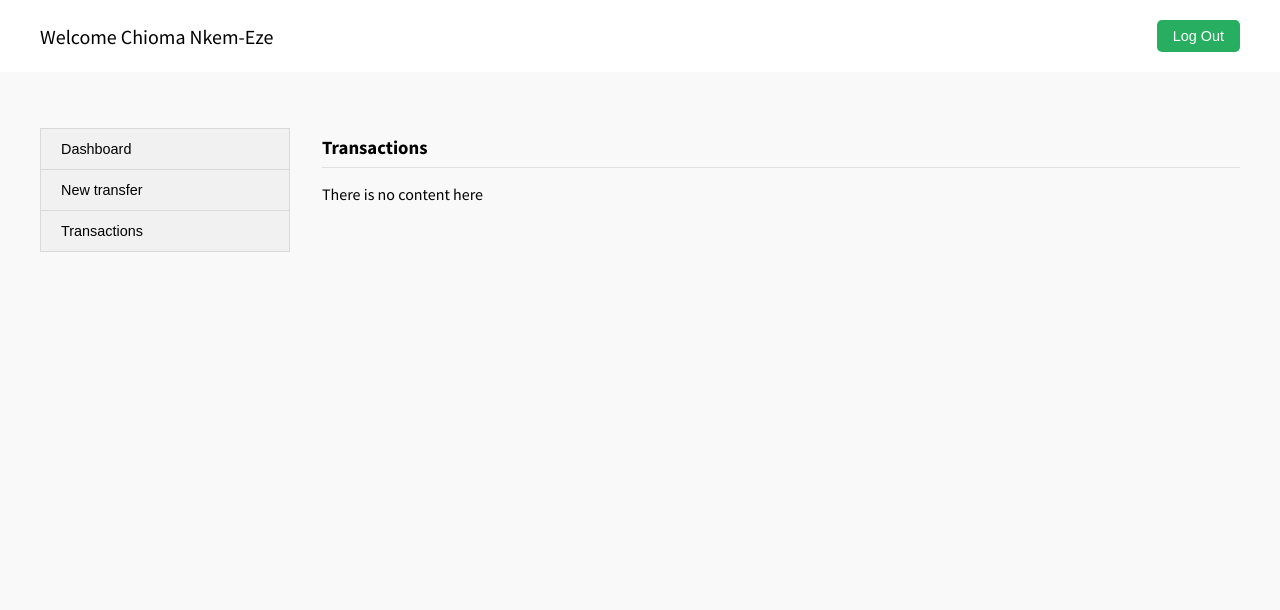
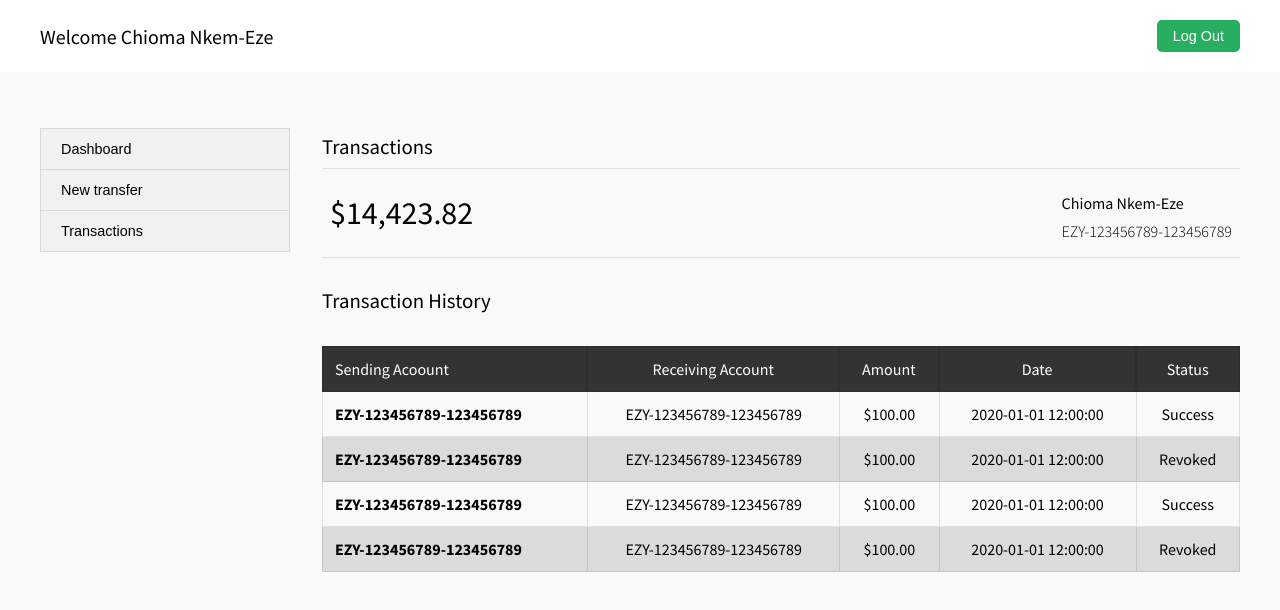
Before and after one commit to Sysmod-2021/bankappfrontend, a React (Create React App) app: page / in a window 1280 px wide. Both pictures are taken after a click on the button "Transactions". Shown: the top 610 px of the page. Built offline with nearby package versions, Linux system fonts and the light colour scheme.

Commit message:
[WIP - finished ui for transactions]

```diff
--- a/src/components/AppWrap.js
+++ b/src/components/AppWrap.js
@@ -5,22 +5,20 @@
   return (
     <StyledContainer>
       <NavBar name={name} />
-            <StyledContentWrap>
-                {children}
-            </StyledContentWrap>
+      <StyledContentWrap>{children}</StyledContentWrap>
     </StyledContainer>
-    )
-}
+  );
+};
 
 export default AppWrap;
 
 const StyledContainer = styled.div`
-    height: 100vh;
+  min-height: 100vh;
   overflow: hidden;
-`
+`;
 
 const StyledContentWrap = styled.div`
-    background: ${props => props.theme.color.background};
+  background: ${(props) => props.theme.color.background};
   padding: 1.5rem;
   min-height: 100vh;
-`
+`;
--- /dev/null
+++ b/src/components/transactions/Dashboard.js
@@ -0,0 +1,53 @@
+import styled from "styled-components";
+
+const Dashboard = ({ balance, customerName, accountNumber }) => {
+  return (
+    <StyledWrap>
+      <div class="wrapper">
+        <div>
+          <p class="balance">${balance.toLocaleString()}</p>
+        </div>
+        <div>
+          <p> {customerName}</p>
+          <p class="acc"> {accountNumber}</p>
+        </div>
+      </div>
+    </StyledWrap>
+  );
+};
+
+export default Dashboard;
+
+const StyledWrap = styled.div`
+  .wrapper {
+    display: flex;
+    justify-content: space-between;
+    flex-direction: column;
+    padding: 0.5em;
+    border-bottom: 1px solid rgba(0, 0, 0, 0.1);
+  }
+
+  p {
+    margin-bottom: 0.5em;
+  }
+
+  .balance {
+    font-size: 2em;
+    font-weight: 400;
+  }
+
+  .acc {
+    font-weight: 300;
+  }
+
+  @media (min-width: 750px) {
+    .tab {
+      max-width: 250px;
+      margin-bottom: 0;
+    }
+
+    .wrapper {
+      flex-direction: row;
+    }
+  }
+`;
--- /dev/null
+++ b/src/components/transactions/History.js
@@ -0,0 +1,236 @@
+import styled from "styled-components";
+
+const History = ({ transactions }) => {
+  const transactionsList = transactions.map((transaction) => (
+    <tr key={transaction.id}>
+      <th scope="row">{transaction.sendingAccount}</th>
+      <td>{transaction.receivingAccount}</td>
+      <td>${transaction.amount}</td>
+      <td>
+        {transaction.date} {transaction.time}
+      </td>
+      <td>{transaction.status}</td>
+    </tr>
+  ));
+  return (
+    <StyledWrap>
+      <div class="transactions-wapper">
+        <h2>Transaction History</h2>
+        <div class="transactions-container">
+          <table class="responsive-table">
+            <thead>
+              <tr>
+                <th scope="col">Sending Acoount</th>
+                <th scope="col">Receiving Account</th>
+                <th scope="col">Amount</th>
+                <th scope="col">Date</th>
+                <th scope="col">Status</th>
+              </tr>
+            </thead>
+            <tbody class="table-row">{transactionsList}</tbody>
+          </table>
+        </div>
+      </div>
+    </StyledWrap>
+  );
+};
+
+export default History;
+
+const StyledWrap = styled.div`
+  .transactions-wapper h2 {
+    width: 100%;
+    margin-top: 30px;
+    font-weight: 400;
+    font-size: 1.3rem;
+  }
+
+  .transactions-container {
+    margin: 5% 3%;
+
+    @media (min-width: 48em) {
+      margin: 2%;
+    }
+
+    @media (min-width: 75em) {
+      margin: 2em auto;
+      max-width: 75em;
+    }
+  }
+
+  .responsive-table {
+    width: 100%;
+    margin-bottom: 1.5em;
+    border-spacing: 0;
+
+    @media (min-width: 48em) {
+      font-size: 0.9em;
+    }
+
+    @media (min-width: 62em) {
+      font-size: 1em;
+    }
+
+    thead {
+      // Accessibly hide <thead> on narrow viewports
+      position: absolute;
+      clip: rect(1px 1px 1px 1px); /* IE6, IE7 */
+      padding: 0;
+      border: 0;
+      height: 1px;
+      width: 1px;
+      overflow: hidden;
+
+      @media (min-width: 48em) {
+        // Unhide <thead> on wide viewports
+        position: relative;
+        clip: auto;
+        height: auto;
+        width: auto;
+        overflow: auto;
+      }
+
+      th {
+        background-color: #333333;
+        border: 1px solid ${(props) => props.theme.color.outline};
+        font-weight: normal;
+        text-align: center;
+        color: white;
+
+        &:first-of-type {
+          text-align: left;
+        }
+      }
+    }
+
+    // Set these items to display: block for narrow viewports
+    tbody,
+    tr,
+    th,
+    td {
+      display: block;
+      padding: 0;
+      text-align: left;
+      white-space: normal;
+    }
+
+    tr {
+      @media (min-width: 48em) {
+        // Undo display: block
+        display: table-row;
+      }
+    }
+
+    th,
+    td {
+      padding: 0.5em;
+      vertical-align: middle;
+
+      @media (min-width: 30em) {
+        padding: 0.75em 0.5em;
+      }
+
+      @media (min-width: 48em) {
+        // Undo display: block
+        display: table-cell;
+        padding: 0.5em;
+      }
+
+      @media (min-width: 62em) {
+        padding: 0.75em 0.5em;
+      }
+
+      @media (min-width: 75em) {
+        padding: 0.75em;
+      }
+    }
+
+    tfoot {
+      font-size: 0.8em;
+      font-style: italic;
+
+      @media (min-width: 62em) {
+        font-size: 0.9em;
+      }
+    }
+
+    tbody {
+      @media (min-width: 48em) {
+        // Undo display: block
+        display: table-row-group;
+      }
+
+      tr {
+        margin-bottom: 1em;
+
+        @media (min-width: 48em) {
+          // Undo display: block
+          display: table-row;
+          border-width: 1px;
+        }
+
+        &:last-of-type {
+          margin-bottom: 0;
+        }
+
+        &:nth-of-type(even) {
+          @media (min-width: 48em) {
+            background-color: rgba(0, 0, 0, 0.12);
+          }
+        }
+      }
+
+      th[scope="row"] {
+        background-color: #333333;
+        color: white;
+
+        @media (min-width: 30em) {
+          border-left: 1px solid ${(props) => props.theme.color.outline};
+          border-bottom: 1px solid ${(props) => props.theme.color.outline};
+        }
+
+        @media (min-width: 48em) {
+          background-color: transparent;
+          color: rgba(0, 0, 0.87);
+          text-align: left;
+        }
+      }
+
+      td {
+        text-align: right;
+
+        @media (min-width: 48em) {
+          border-left: 1px solid ${(props) => props.theme.color.outline};
+          border-bottom: 1px solid ${(props) => props.theme.color.outline};
+          text-align: center;
+        }
+
+        &:last-of-type {
+          @media (min-width: 48em) {
+            border-right: 1px solid ${(props) => props.theme.color.outline};
+          }
+        }
+      }
+
+      td[data-type="currency"] {
+        text-align: right;
+      }
+
+      td[data-title]:before {
+        content: attr(data-title);
+        float: left;
+        font-size: 0.8em;
+        color: rgba(0, 0, 0, 0.54);
+
+        @media (min-width: 30em) {
+          font-size: 0.9em;
+        }
+
+        @media (min-width: 48em) {
+          // Don’t show data-title labels
+          content: none;
+        }
+      }
+    }
+  }
+`;
--- /dev/null
+++ b/src/components/transactions/index.js
@@ -0,0 +1,60 @@
+import { useState } from "react";
+import History from "./History";
+import Dashboard from "./Dashboard";
+
+const Transactions = () => {
+  const [balance] = useState(14423.82);
+  const [customerName] = useState("Chioma Nkem-Eze");
+  const [accountNumber] = useState("EZY-123456789-123456789");
+  const [transactions] = useState([
+    {
+      id: 1,
+      sendingAccount: "EZY-123456789-123456789",
+      receivingAccount: "EZY-123456789-123456789",
+      amount: "100.00",
+      date: "2020-01-01",
+      time: "12:00:00",
+      status: "Success",
+    },
+    {
+      id: 2,
+      sendingAccount: "EZY-123456789-123456789",
+      receivingAccount: "EZY-123456789-123456789",
+      amount: "100.00",
+      date: "2020-01-01",
+      time: "12:00:00",
+      status: "Revoked",
+    },
+    {
+      id: 3,
+      sendingAccount: "EZY-123456789-123456789",
+      receivingAccount: "EZY-123456789-123456789",
+      amount: "100.00",
+      date: "2020-01-01",
+      time: "12:00:00",
+      status: "Success",
+    },
+    {
+      id: 4,
+      sendingAccount: "EZY-123456789-123456789",
+      receivingAccount: "EZY-123456789-123456789",
+      amount: "100.00",
+      date: "2020-01-01",
+      time: "12:00:00",
+      status: "Revoked",
+    },
+  ]);
+
+  return (
+    <div>
+      <Dashboard
+        balance={balance}
+        customerName={customerName}
+        accountNumber={accountNumber}
+      />
+      <History transactions={transactions} />
+    </div>
+  );
+};
+
+export default Transactions;
--- a/src/screens/user/Home.js
+++ b/src/screens/user/Home.js
@@ -4,28 +4,32 @@
 import tablinks from "./tablinks";
 import AppWrap from "../../components/AppWrap";
 
-
 const HomeScreen = () => {
-
-  const [activeTab, setActiveTab] = useState(0)
+  const [activeTab, setActiveTab] = useState(0);
   const onClickTabItem = (tab) => setActiveTab(tab);
 
   return (
     <AppWrap name="Chioma Nkem-Eze">
       <StyledWrap>
         <div class="tab">
-          {tablinks.map(tab => (
-            <button key={tab.id} class="tablinks" onClick={() => onClickTabItem(tab.id)}>{tab.title}</button>
+          {tablinks.map((tab) => (
+            <button
+              key={tab.id}
+              class="tablinks"
+              onClick={() => onClickTabItem(tab.id)}
+            >
+              {tab.title}
+            </button>
           ))}
         </div>
 
         <div class="tabcontent">
-          {tablinks.map(tab => (
+          {tablinks.map((tab) => (
             <div
               key={tab.id}
               className={activeTab === tab.id ? "d-block" : "d-none"}
             >
-              <h3 class="heading">{tab.title}</h3>
+              <h1 class="heading">{tab.title}</h1>
               <div class="content">
                 {tab.component ? tab.component : "There is no content here"}
               </div>
@@ -35,7 +39,7 @@
       </StyledWrap>
     </AppWrap>
   );
-}
+};
 
 const StyledWrap = styled.div`
   margin: 2rem auto;
@@ -46,11 +50,10 @@
     display: flex;
   }
 
-
   .tab {
     overflow: hidden;
-    border: 1px solid ${props => props.theme.color.outline};
-    background-color: ${props => props.theme.color.background02};
+    border: 1px solid ${(props) => props.theme.color.outline};
+    background-color: ${(props) => props.theme.color.background02};
     display: flex;
     flex-direction: column;
     width: 100%;
@@ -66,11 +69,11 @@
 
   .tab button {
     background-color: inherit;
-    padding: .75rem 1.25rem;
+    padding: 0.75rem 1.25rem;
     transition: 0.3s;
     text-align: left;
-    border-bottom: 1px solid ${props => props.theme.color.outline};
-    font-size: .9rem;
+    border-bottom: 1px solid ${(props) => props.theme.color.outline};
+    font-size: 0.9rem;
   }
 
   .tab button:last-of-type {
@@ -78,11 +81,11 @@
   }
 
   .tab button:hover {
-    background-color:  ${props => props.theme.color.background03};;
+    background-color: ${(props) => props.theme.color.background03};
   }
 
   .tab button.active {
-    background-color:  ${props => props.theme.color.background04};;
+    background-color: ${(props) => props.theme.color.background04};
   }
 
   /* Style the tab content */
@@ -107,12 +110,14 @@
   .tabcontent .heading {
     width: 100%;
     padding-bottom: 0.5rem;
-    border-bottom: 1px solid ${props => props.theme.color.outline};
+    border-bottom: 1px solid ${(props) => props.theme.color.outline};
+    font-weight: 400;
+    font-size: 1.3rem;
   }
 
   .tabcontent .content {
     padding: 1rem 0;
   }
-`
+`;
 
 export default HomeScreen;
```
Also changed, not shown: src/screens/user/tablinks.js (+6 -5 lines), 1 other file (tests, documents, lock files or other folders). Lines whose indentation alone changed are shown as unchanged.
